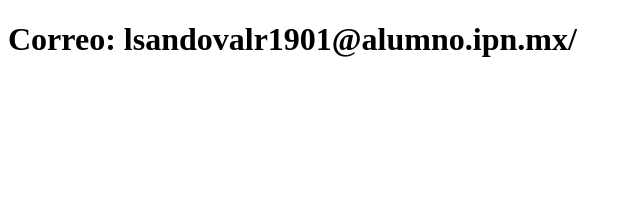
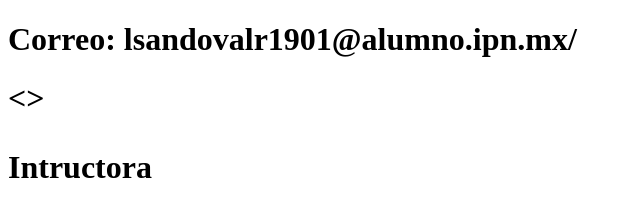
Before and after one commit to LuisandovalU/mi-sitio-web, a plain HTML site: page contacto.html in a window 1280 px wide. Shown: the whole page, without its empty margins (0-640 px from the left). Drawn offline with Linux system fonts and the light colour scheme.

Commit message:
Actualiza el contacto

```diff
--- a/contacto.html
+++ b/contacto.html
@@ -7,5 +7,6 @@
 </head>
 <body>
     <h1>Correo: lsandovalr1901@alumno.ipn.mx/<h1>
+        <><p>Intructora</p>
 </body>
 </html>
```
Also changed, not shown: index.html (line endings or trailing spaces).
